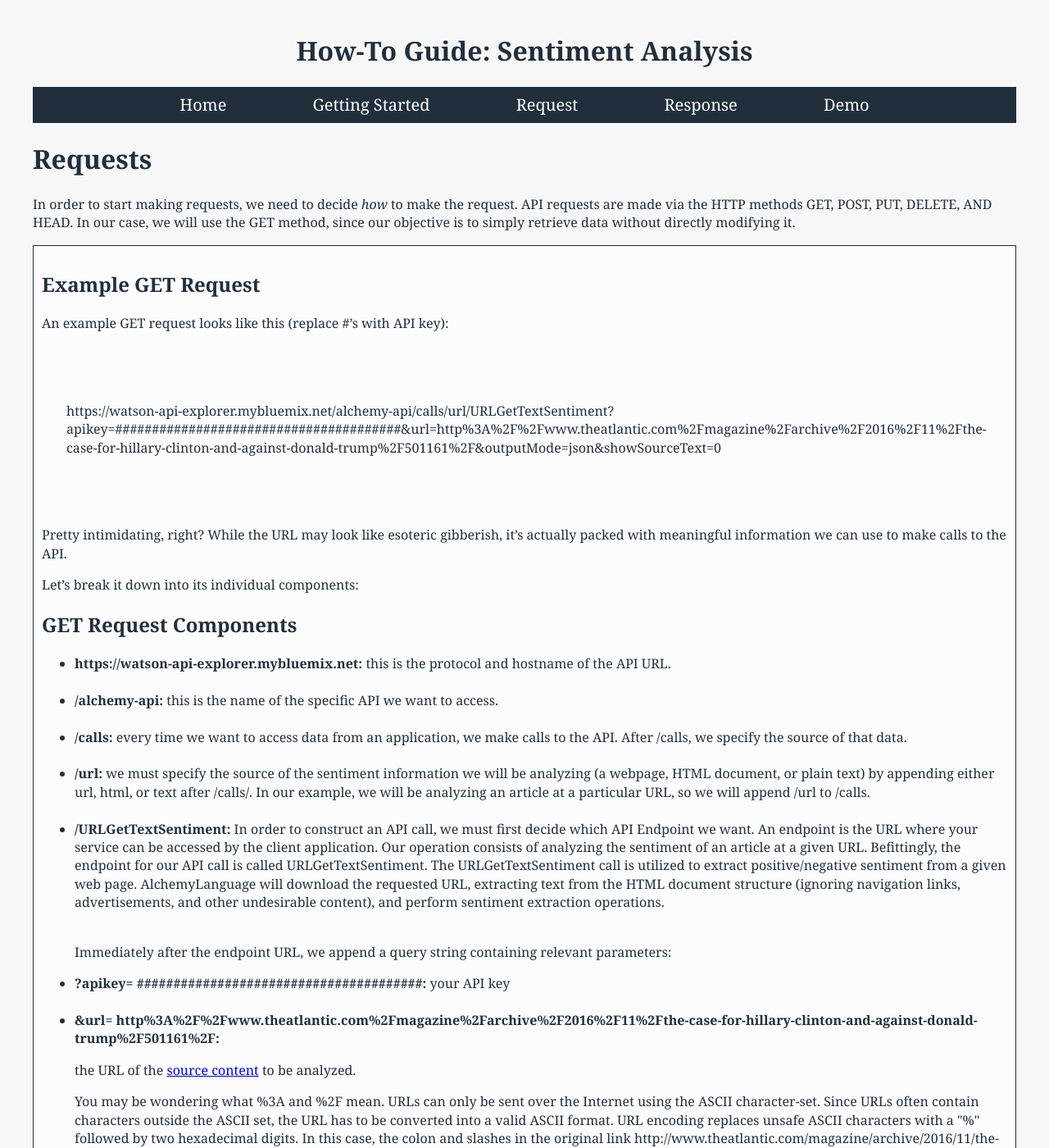
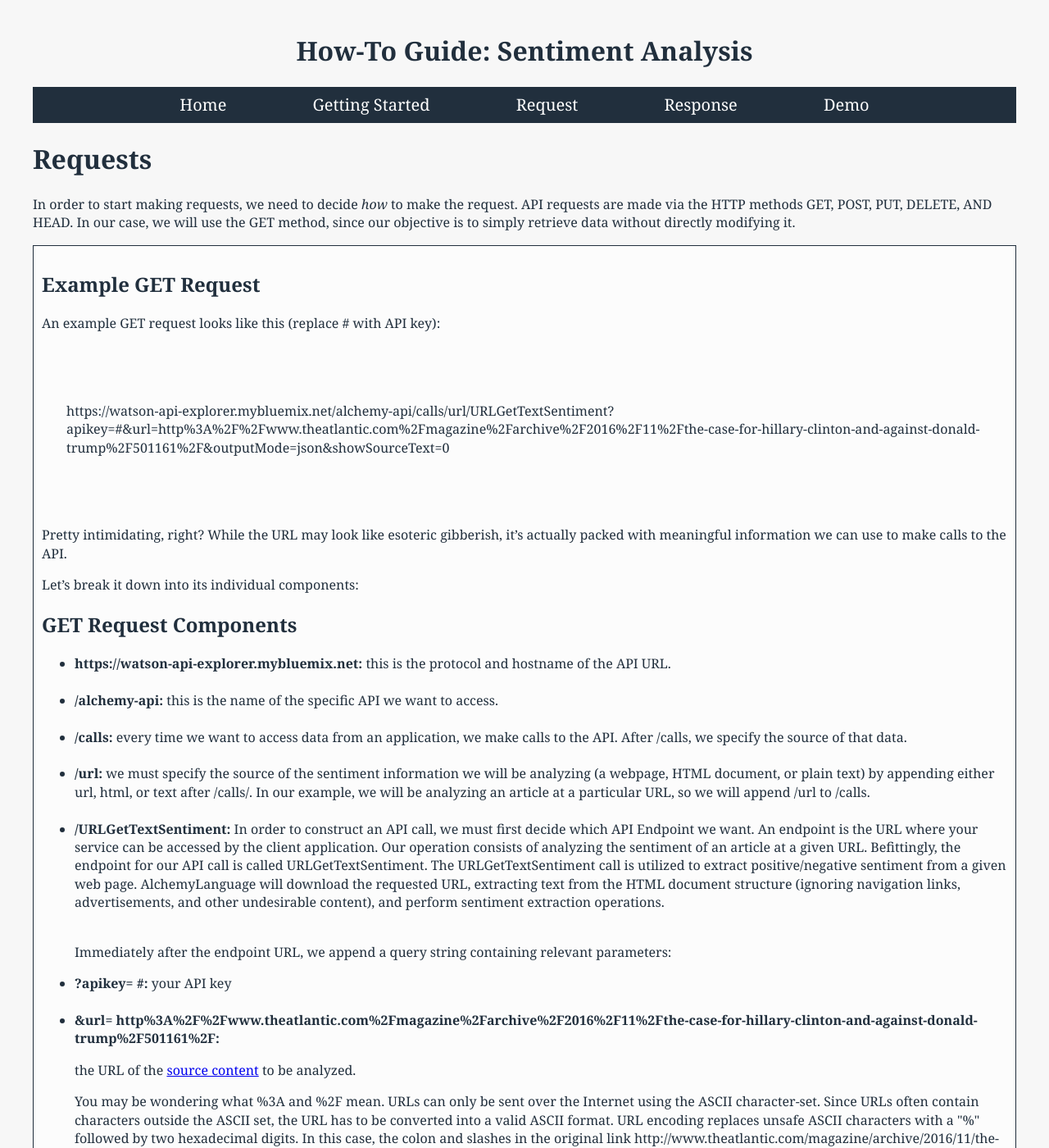
Before and after one commit to lenaz/How-To-Guide, a Jekyll site: the page built from request.html, in a window 1280 px wide and 1400 px high. Shown: the whole window at 82% size. Built offline with Jekyll 4.4.1, drawn with Linux system fonts in a browser that asks for light colours; Markdown is read by kramdown in place of the engine named in the settings.

```diff
--- a/request.html
+++ b/request.html
@@ -10,12 +10,12 @@ layout: default
 
   <h2>Example GET Request</h2>
 
-<p>An example GET request looks like this (replace #’s with API key):</p>
+<p>An example GET request looks like this (replace # with API key):</p>
   <br>
 
   <div class="url-div">
 
-<p>https://watson-api-explorer.mybluemix.net/alchemy-api/calls/url/URLGetTextSentiment?apikey=#######################################&amp;url=http%3A%2F%2Fwww.theatlantic.com%2Fmagazine%2Farchive%2F2016%2F11%2Fthe-case-for-hillary-clinton-and-against-donald-trump%2F501161%2F&amp;outputMode=json&amp;showSourceText=0</p>
+<p>https://watson-api-explorer.mybluemix.net/alchemy-api/calls/url/URLGetTextSentiment?apikey=#&amp;url=http%3A%2F%2Fwww.theatlantic.com%2Fmagazine%2Farchive%2F2016%2F11%2Fthe-case-for-hillary-clinton-and-against-donald-trump%2F501161%2F&amp;outputMode=json&amp;showSourceText=0</p>
 
   </div>
   <br>
@@ -40,7 +40,7 @@ layout: default
 <br>
 <br>
 <p>Immediately after the endpoint URL, we append a query string containing relevant parameters:</p>
-<li><strong>?apikey= #######################################:</strong> your API key</li>
+<li><strong>?apikey= #:</strong> your API key</li>
 <br>
 <li><strong>&amp;url= http%3A%2F%2Fwww.theatlantic.com%2Fmagazine%2Farchive%2F2016%2F11%2Fthe-case-for-hillary-clinton-and-against-donald-trump%2F501161%2F:</strong>
   <p>the URL of the <a href="http://www.theatlantic.com/magazine/archive/2016/11/the-case-for-hillary-clinton-and-against-donald-trump/501161/" target="_blank">source content</a> to be analyzed.</p>
```
